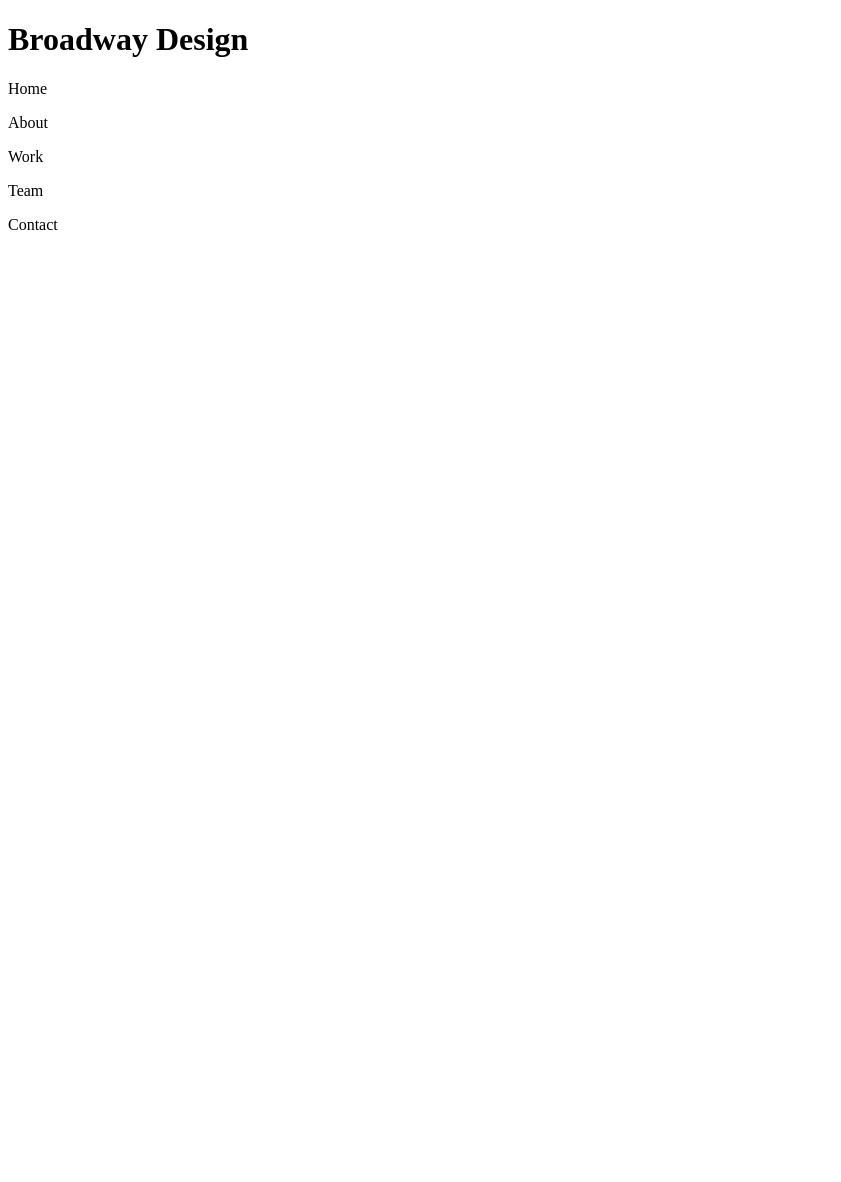
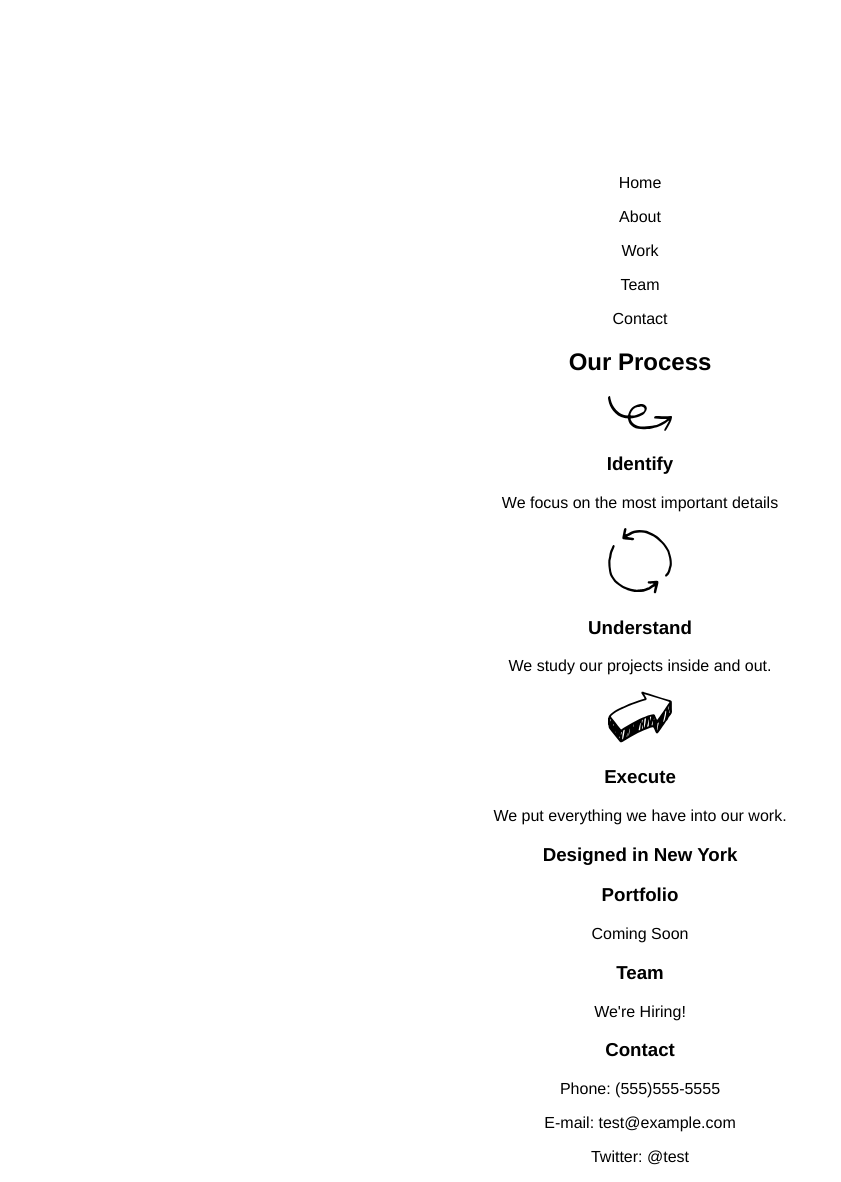
Before and after one commit to kittykakes/Broadway, a plain HTML site: page index.html in a window 1280 px wide. Shown: the whole page, without its empty margins (0-841 px from the left). Before the commit the page ends 800 px from the top, so only its background shows below. Drawn offline with Linux system fonts and the light colour scheme; files that its build step writes are made by us from their sources.

Commit message:
Added text style

```diff
--- a/index.html
+++ b/index.html
@@ -16,6 +16,27 @@
     <p class="navigation"><a href="#"></a>Work</p>
     <p class="navigation"><a href="#"></a>Team</p>
     <p class="navigation"><a href="#"></a>Contact</p>
+    <h2 class="secondary--header">Our Process</h2>
+    <p><img src="resources/images/identify.svg"></p>
+    <h3 class="subheader">Identify</h3>
+    <p>We focus on the most important details</p>
+    <p><img src="resources/images/understand.svg"></p>
+    <h3 class="subheader">Understand</h3>
+    <p>We study our projects inside and out.</p>
+    <p><img src="resources/images/execute.svg"></p>
+    <h3 class="subheader">Execute</h3>
+    <p>We put everything we have into our work.</p>
+    <h3 class="footer">Designed in New York</h3>
+    <h3 class="subheader">Portfolio</h3>
+    <p>Coming Soon</p>
+    <h3 class="subheader">Team</h3>
+    <p>We're Hiring!</p>
+    <h3 class="subheader">Contact</h3>
+    <p>Phone: (555)555-5555</p>
+    <p>E-mail: test@example.com</p>
+    <p>Twitter: @test</p>
+
+
 
 
 
--- a/resources/css/style.css
+++ b/resources/css/style.css
@@ -0,0 +1,11 @@
+body {
+    font-family: Helvetica;
+    text-align: center;
+}
+
+h1 {
+    font-size: 70px;
+    font-weight: bold;
+    color: white;
+    background-image:
+}
```
